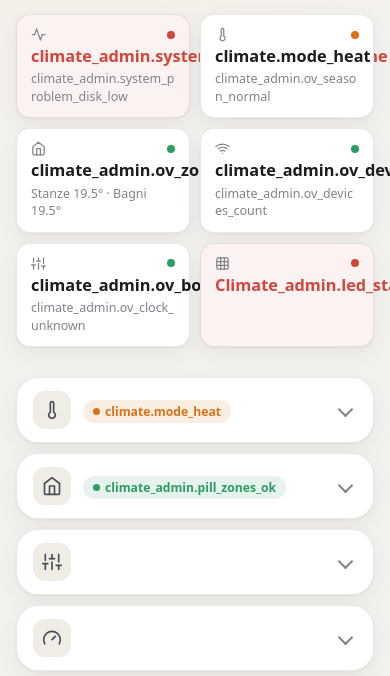
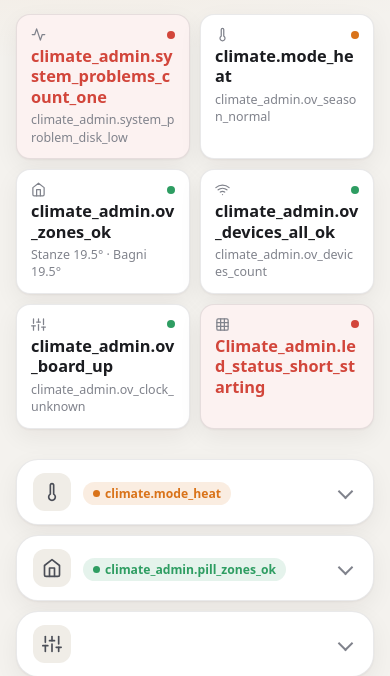
Before and after one commit to intilinux-eng/LocalHome, a Flask app: template src/localhome/web/templates/climate_admin.html in a window 390 px wide; the page is wider, and only the part inside the window is pictured. Shown: the part 190-866 px from the top of that part. Run offline with Flask 3, Linux system fonts and the light colour scheme; the template is opened without the code that fills it, so the values that code supplies are empty; data comes from the database, SQL or seed files in the repository; parts of the project's set-up code (start-up, migrations or seed data) failed here and were passed over; some libraries are stand-ins or nearby versions.

Commit message:
Admin: the overview fits a 320 px phone in Linux's font too
Raffrescamento in the season's tile was 5 px too wide with DejaVu Sans
(CI, and a Linux phone or PC) and pushed the page sideways. Below 360 px
the tiles' padding and value are a little smaller, and a longer value
wraps rather than sticking out.

Co-Authored-By: Claude Opus 5.5 <noreply@anthropic.com>

```diff
--- a/src/localhome/web/static/admin.css
+++ b/src/localhome/web/static/admin.css
@@ -128,6 +128,8 @@
   margin-bottom: 8px;
 }
 @media (min-width: 640px) { .admin-overview { grid-template-columns: repeat(3, minmax(0, 1fr)); } }
+/* A phone 320 px wide keeps "Raffrescamento" whole, in Linux's wider font too. */
+@media (max-width: 360px) { .ov-tile { padding: 12px 11px; } .ov-value { font-size: 0.96rem; } }
 
 .ov-tile {
   --state: var(--text-3);
@@ -154,7 +156,7 @@
 .ov-label { display: flex; align-items: center; gap: 7px; font-size: 0.74rem; color: var(--text-3); font-weight: 600; letter-spacing: 0.03em; }
 .ov-label::after { content: ""; width: 8px; height: 8px; border-radius: 50%; background: var(--state); margin-left: auto; flex: none; }
 .ov-label .sec-icon { width: 15px; height: 15px; color: var(--text-3); }
-.ov-value { font-size: 1.02rem; font-weight: 650; line-height: 1.25; }
+.ov-value { font-size: 1.02rem; font-weight: 650; line-height: 1.25; overflow-wrap: anywhere; }
 .ov-tile[data-state="bad"] .ov-value { color: var(--bad); }
 .ov-sub { font-size: 0.78rem; color: var(--text-3); display: -webkit-box; -webkit-line-clamp: 2; -webkit-box-orient: vertical; overflow: hidden; overflow-wrap: anywhere; }
 .ov-sub:empty { display: none; }
```
Also changed, not shown: CHANGELOG.md.
